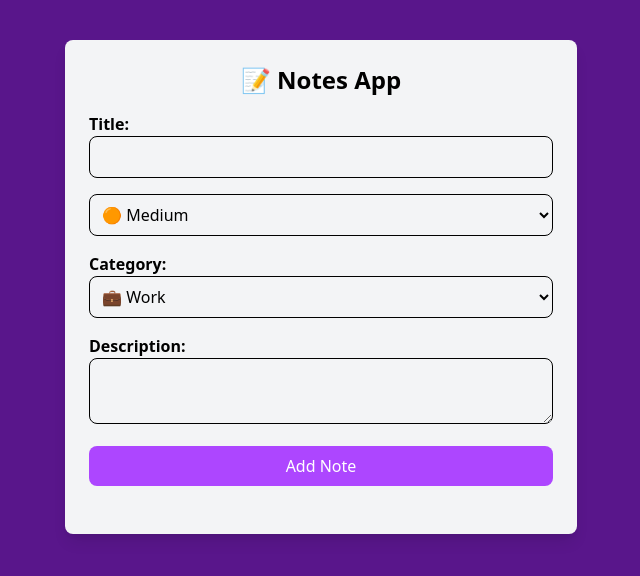
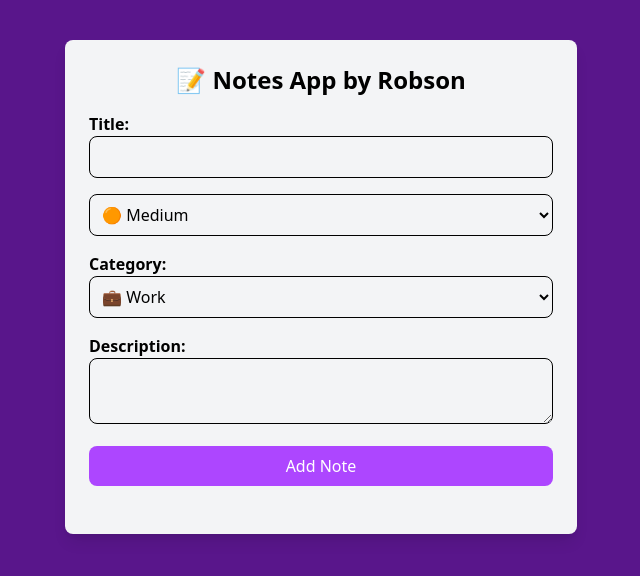
Before and after one commit to robson-muniz/note-app, a React (Vite) app: page / in a window 1280 px wide. Shown: the top 576 px of the page, without its empty margins (319-959 px from the left). Built offline with nearby package versions, Linux system fonts and the light colour scheme.

Commit message:
A couple of improves in the controled imput syntase

```diff
--- a/src/App.jsx
+++ b/src/App.jsx
@@ -7,7 +7,7 @@ const App = () => {
     return (
         <div className="max-w-lg mx-auto mt-10 p-6 bg-gray-100 rounded-lg shadow-lg">
         <h2 className="text-2xl font-bold mb-4 text-center">
-            📝 Notes App
+            📝 Notes App by Robson
         </h2>
             <NoteForm notes={notes} setNotes={setNotes} />
         </div>
```
